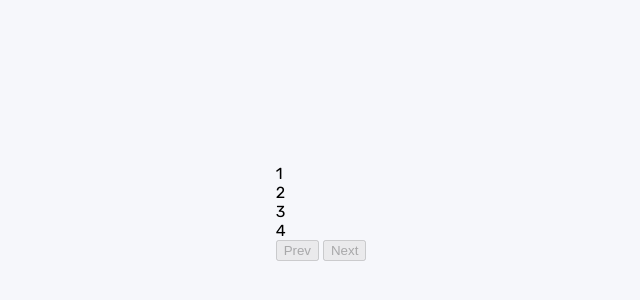
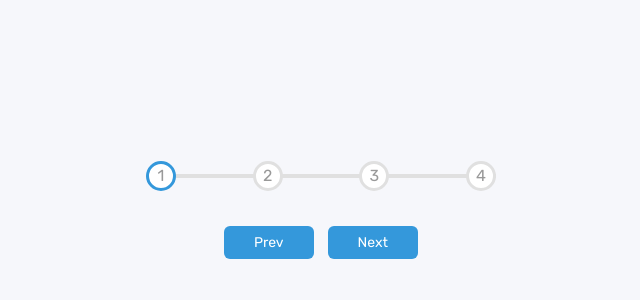
Before and after one commit to mansii1/Typescript-basic-css-progress-bar, a website built with Vite: page index.html in a window 1280 px wide. Shown: the part 188-488 px from the top of the page, without its empty margins (319-959 px from the left). Built offline with nearby package versions, Linux system fonts and the light colour scheme.

Commit message:
Done progress bar

```diff
--- a/index.html
+++ b/index.html
@@ -9,16 +9,14 @@
   <body>
     <div class="container">
       <div class="progress-container">
-        <div class="progress" id="progress">
-          <div class="circle active">1</div>
-          <div class="circle">2</div>
-          <div class="circle">3</div>
-          <div class="circle">4</div>
-        </div>
-
-        <button class="btn" id="prev" disabled>Prev</button>
-        <button class="btn" id="Next" disabled>Next</button>
+        <div class="progress" id="progress"></div>
+        <div class="circle active">1</div>
+        <div class="circle">2</div>
+        <div class="circle">3</div>
+        <div class="circle">4</div>
       </div>
+      <button class="btn" id="prev">Prev</button>
+      <button class="btn" id="next">Next</button>
     </div>
     <script type="module" src="/src/main.ts"></script>
   </body>
--- a/src/main.ts
+++ b/src/main.ts
@@ -1 +1,50 @@
 import "./style.css";
+
+const progress = document.getElementById("progress") as HTMLDivElement;
+const prev = document.getElementById("prev") as HTMLButtonElement;
+const next = document.getElementById("next") as HTMLButtonElement;
+const circles = document.querySelectorAll(".circle");
+
+let currentActive = 1;
+
+next?.addEventListener("click", () => {
+  currentActive++;
+
+  if (currentActive > circles.length) {
+    currentActive = circles.length;
+  }
+  update();
+});
+
+prev?.addEventListener("click", () => {
+  currentActive--;
+
+  if (currentActive < 1) {
+    currentActive = 1;
+  }
+
+  update();
+});
+
+function update() {
+  circles.forEach((circle, index) => {
+    if (index < currentActive) {
+      circle.classList.add("active");
+    } else {
+      circle.classList.remove("active");
+    }
+  });
+
+  const actives = document.querySelectorAll(".active");
+  progress.style.width =
+    ((actives.length - 1) / (circles.length - 1)) * 100 + "%";
+
+  if (currentActive == 1) {
+    prev.disabled = true;
+  } else if (currentActive === circles.length) {
+    next.disabled = true;
+  } else {
+    prev.disabled = false;
+    next.disabled = false;
+  }
+}
--- a/src/style.css
+++ b/src/style.css
@@ -1,5 +1,9 @@
 @import url("https://fonts.googleapis.com/css2?family=Rubik:ital,wght@0,300..900;1,300..900&display=swap");
 
+:root {
+  --line-border-fill: #3498db;
+  --line-border-empty: #e0e0e0;
+}
 * {
   box-sizing: border-box;
 }
@@ -14,3 +18,82 @@ body {
   height: 100vh;
   overflow: hidden;
 }
+
+.container {
+  text-align: center;
+}
+
+.progress-container {
+  display: flex;
+  justify-content: space-between;
+  position: relative;
+  margin-bottom: 30px;
+  max-width: 100%;
+  width: 350px;
+}
+
+.progress-container::before {
+  content: "";
+  background-color: var(--line-border-empty);
+  position: absolute;
+  top: 50%;
+  left: 0;
+  transform: translateY(-50%);
+  width: 100%;
+  height: 4px;
+  z-index: -1;
+}
+
+.progress {
+  background-color: var(--line-border-fill);
+  position: absolute;
+  top: 50%;
+  left: 0;
+  transform: translateY(-50%);
+  width: 0%;
+  height: 4px;
+  z-index: -1;
+  transition: 0.4s ease;
+}
+
+.circle {
+  background-color: #fff;
+  color: #999;
+  border-radius: 50%;
+  height: 30px;
+  width: 30px;
+  display: flex;
+  justify-content: center;
+  align-items: center;
+  border: 3px solid var(--line-border-empty);
+  transition: 0.4s ease;
+}
+
+.circle.active {
+  border-color: var(--line-border-fill);
+}
+
+.btn {
+  background-color: var(--line-border-fill);
+  color: #fff;
+  border: 0;
+  border-radius: 6px;
+  cursor: pointer;
+  font-family: inherit;
+  padding: 8px 30px;
+  margin: 5px;
+  font-size: 14px;
+}
+
+.btn:active {
+  transform: scale(0.98);
+}
+
+.btn:focus {
+  outline: 0;
+}
+
+.btn:disabled {
+  background-color: var(--line-border-empty);
+  cursor: not-allowed;
+}
```
